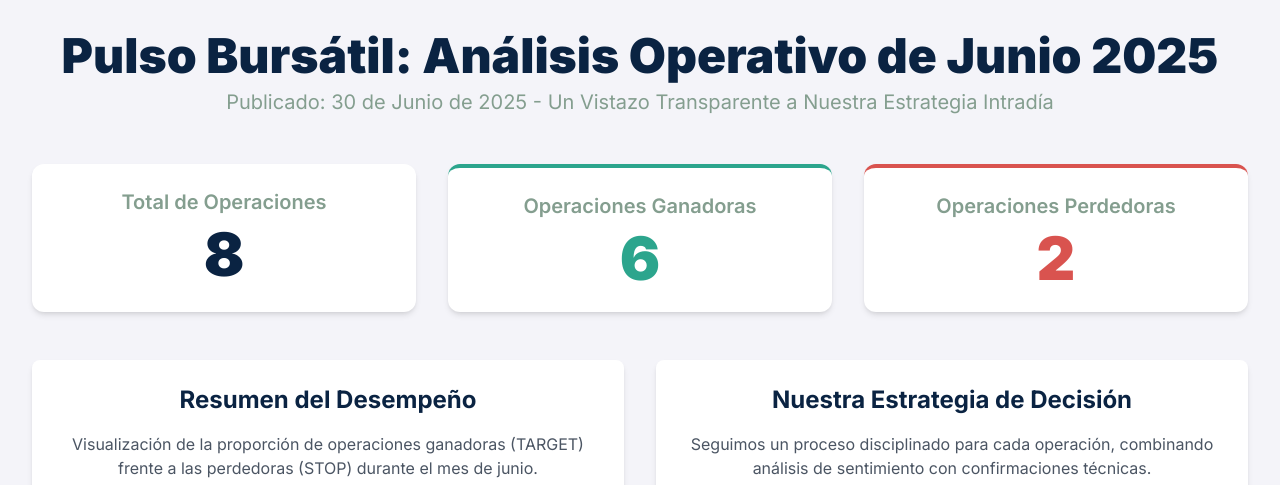
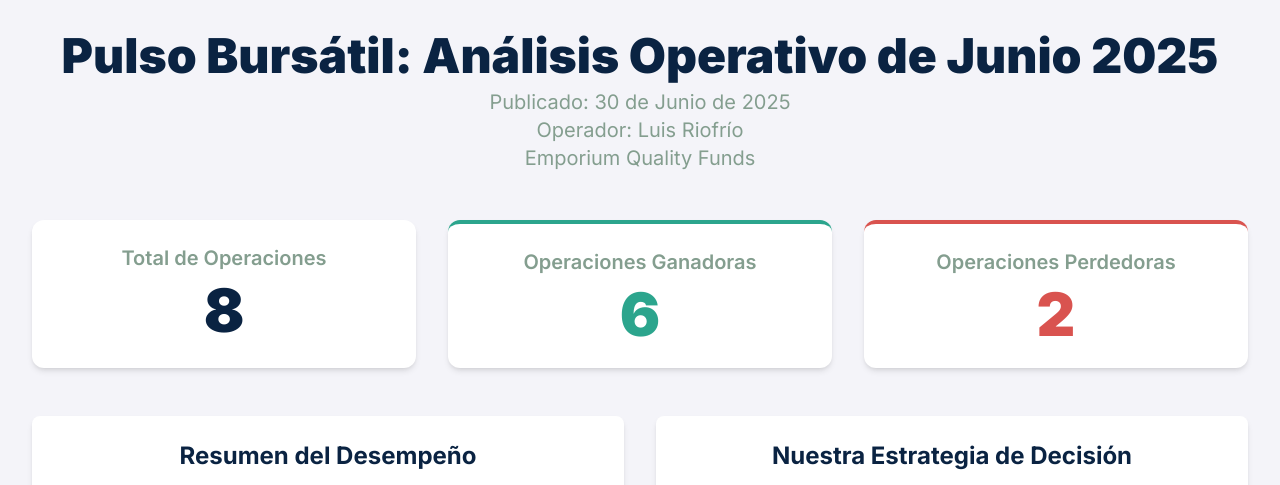
Before and after one commit to lriofrio915/operativa-junio, a plain HTML site: page index.html in a window 1280 px wide. Shown: the top 485 px of the page. Drawn offline with nearby package versions, Linux system fonts and the light colour scheme.

Commit message:
se actualiza el nombre del operador

```diff
--- a/index.html
+++ b/index.html
@@ -91,8 +91,9 @@
         <header class="text-center mb-12">
             <h1 class="text-4xl md:text-5xl font-extrabold text-[#0A2342] mb-2">Pulso Bursátil: Análisis Operativo de
                 Junio 2025</h1>
-            <p class="text-lg md:text-xl text-[#849E8F]">Publicado: 30 de Junio de 2025 - Un Vistazo Transparente a
-                Nuestra Estrategia Intradía</p>
+            <p class="text-lg md:text-xl text-[#849E8F]">Publicado: 30 de Junio de 2025</p>
+            <p class="text-lg md:text-xl text-[#849E8F]">Operador: Luis Riofrío</p>
+            <p class="text-lg md:text-xl text-[#849E8F]">Emporium Quality Funds</p>
         </header>
 
         <section class="grid grid-cols-1 md:grid-cols-3 gap-6 md:gap-8 mb-12">
```
